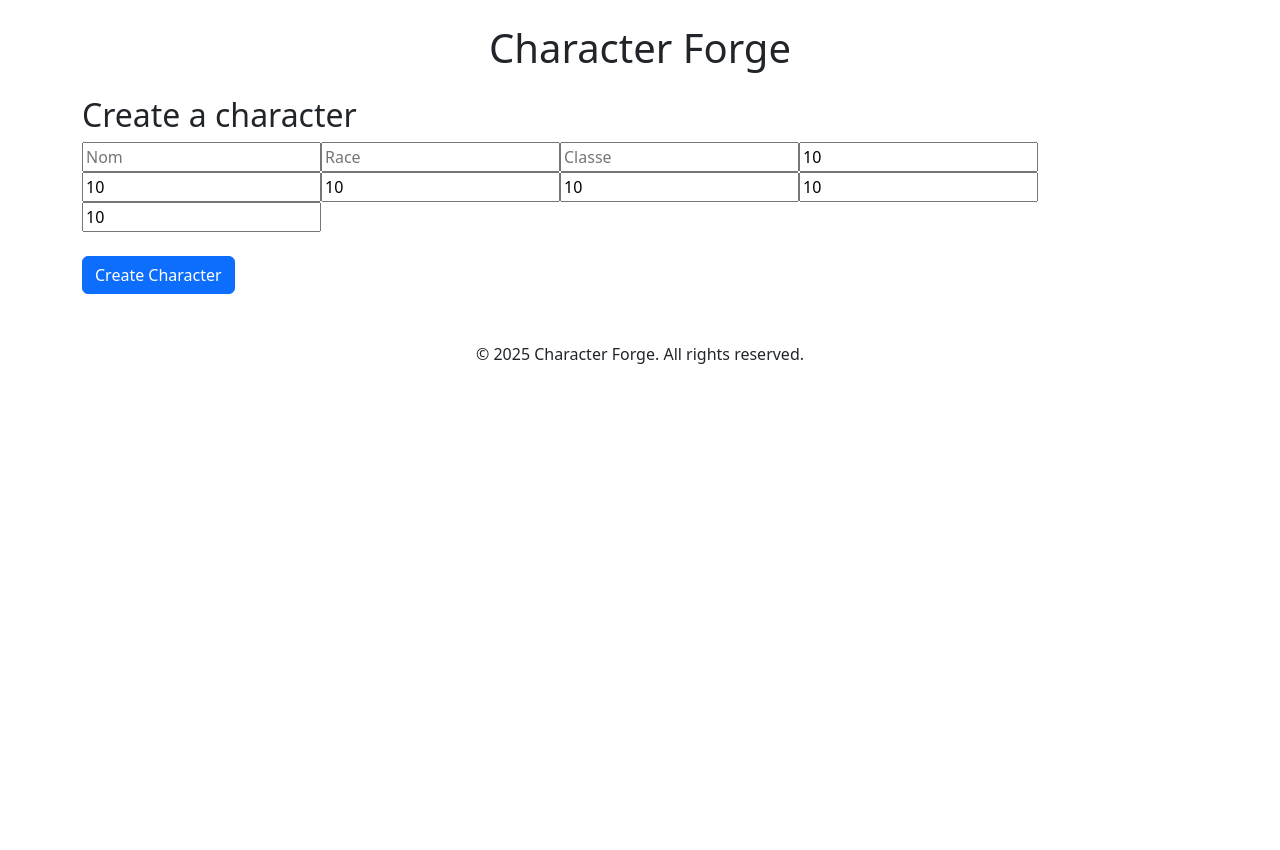
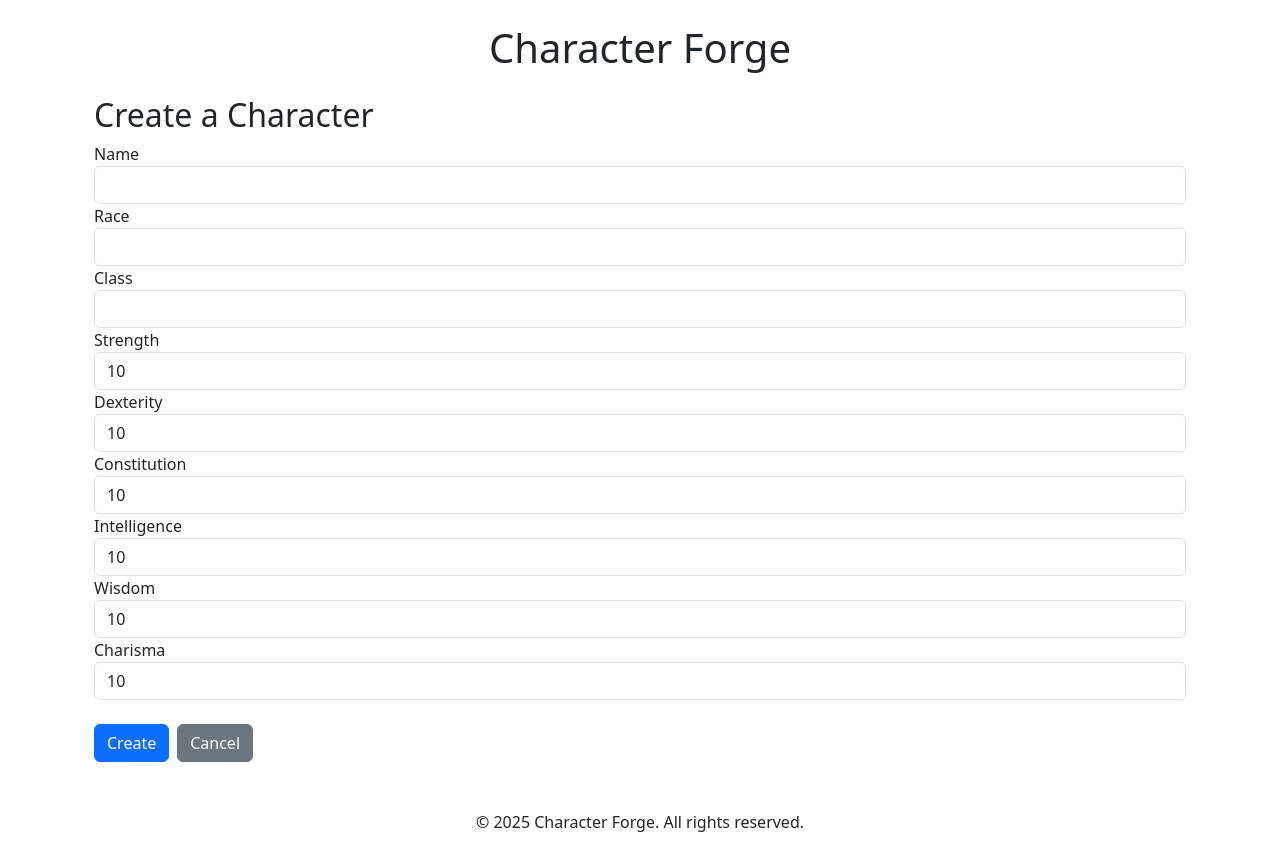
Before and after one commit to lllLOMlll/character-forge, an Angular app in the folder CharacterForgeUI/: page /create-character in a window 1280 px wide. Before the commit the page ends 800 px from the top, so only its background shows below. Built offline with nearby package versions, Linux system fonts and the light colour scheme.

Commit message:
Enhance UI - Create Character

```diff
--- a/CharacterForgeUI/src/app/pages/character-create/character-create.html
+++ b/CharacterForgeUI/src/app/pages/character-create/character-create.html
@@ -1,72 +1,106 @@
-<h2>Create a character</h2>
+<div class="container my-4">
+  <h2>Create a Character</h2>
 
   <div *ngIf="createCharacterMessage" class="alert alert-success" role="alert">
     {{ createCharacterMessage }}
   </div>
+
   <form (ngSubmit)="onCreateCharacter()" #characterForm="ngForm">
+    <div class="form-group">
+      <label for="name">Name</label>
       <input
-      type="text"
+        [(ngModel)]="newCharacter.name"
         name="name"
-      [(ngModel)]="newCharacter.name"
-      placeholder="Nom"
+        class="form-control"
+        id="name"
         required
       />
+
+      <label for="race">Race</label>
       <input
-      type="text"
+        [(ngModel)]="newCharacter.race"
         name="race"
-      [(ngModel)]="newCharacter.race"
-      placeholder="Race"
+        class="form-control"
+        id="race"
         required
       />
+
+      <label for="class">Class</label>
       <input
-      type="text"
+        [(ngModel)]="newCharacter.class"
         name="class"
-      [(ngModel)]="newCharacter.class"
-      placeholder="Classe"
+        class="form-control"
+        id="class"
         required
       />
+
+      <label for="strength">Strength</label>
       <input
         type="number"
+        [(ngModel)]="newCharacter.strength"
         name="strength"
-      [(ngModel)]="newCharacter.strength"
-      placeholder="Strength"
+        class="form-control"
+        id="strength"
         required
       />
+
+      <label for="dexterity">Dexterity</label>
       <input
         type="number"
+        [(ngModel)]="newCharacter.dexterity"
         name="dexterity"
-      [(ngModel)]="newCharacter.dexterity"
-      placeholder="Dexterity"
+        class="form-control"
+        id="dexterity"
         required
       />
+
+      <label for="constitution">Constitution</label>
       <input
         type="number"
+        [(ngModel)]="newCharacter.constitution"
         name="constitution"
-      [(ngModel)]="newCharacter.constitution"
-      placeholder="Constitution"
+        class="form-control"
+        id="constitution"
         required
       />
+
+      <label for="intelligence">Intelligence</label>
       <input
         type="number"
+        [(ngModel)]="newCharacter.intelligence"
         name="intelligence"
-      [(ngModel)]="newCharacter.intelligence"
-      placeholder="Intelligence"
+        class="form-control"
+        id="intelligence"
         required
       />
+
+      <label for="wisdom">Wisdom</label>
       <input
         type="number"
+        [(ngModel)]="newCharacter.wisdom"
         name="wisdom"
-      [(ngModel)]="newCharacter.wisdom"
-      placeholder="Wisdom"
+        class="form-control"
+        id="wisdom"
         required
       />
+
+      <label for="charisma">Charisma</label>
       <input
         type="number"
+        [(ngModel)]="newCharacter.charisma"
         name="charisma"
-      [(ngModel)]="newCharacter.charisma"
-      placeholder="Charisma"
+        class="form-control"
+        id="charisma"
         required
       />
-    <br /><br />
-    <button class="btn btn-primary" type="submit">Create Character</button>
+
+      <br />
+      <div class="d-flex gap-2">
+        <button type="submit" class="btn btn-primary">Create</button>
+        <button (click)="onCancel()" type="button" class="btn btn-secondary">
+          Cancel
+        </button>
+      </div>
+    </div>
   </form>
+</div>
--- a/CharacterForgeUI/src/app/pages/character-create/character-create.ts
+++ b/CharacterForgeUI/src/app/pages/character-create/character-create.ts
@@ -46,4 +46,9 @@ export class CharacterCreate {
       },
     });
   }
+
+  onCancel(): void {
+    this.router.navigate(['/characters']);
+  }
+
 }
--- a/CharacterForgeUI/src/app/pages/character-list/character-list.html
+++ b/CharacterForgeUI/src/app/pages/character-list/character-list.html
@@ -47,7 +47,7 @@
         <a [routerLink]="['/edit-character', c.id]" class="btn btn-sm btn-primary">
           Edit
         </a>
-        <button (click)="deleteCharacter(c)" class="btn btn-sm btn-danger">
+        <button (click)="onDeleteCharacter(c)" class="btn btn-sm btn-danger">
           Delete
         </button>
       </div>
--- a/CharacterForgeUI/src/app/pages/character-list/character-list.ts
+++ b/CharacterForgeUI/src/app/pages/character-list/character-list.ts
@@ -158,7 +158,7 @@ export class CharacterListComponent implements OnInit {
       });
   }
 
-  deleteCharacter(c: Character): void {
+  onDeleteCharacter(c: Character): void {
     if (!confirm(`Are you sure you want to delete ${c.name}?`)) {
       return;
     }
@@ -167,6 +167,7 @@ export class CharacterListComponent implements OnInit {
       next: () => {
         this.successMessage = `🗑️ Character ${c.name} deleted successfully!`;
         this.loadAllCharacters();
+        this.scrollToTop();
         setTimeout(() => {
           this.successMessage = '';
         }, 5000);
@@ -174,10 +175,18 @@ export class CharacterListComponent implements OnInit {
       error: (error) => {
         console.error('Error while deleting the character:', error);
         this.errorMessage = `❌ Error deleting character ${c.name}. Please try again later.`;
+        this.loadAllCharacters();
+        this.scrollToTop();
         setTimeout(() => {
           this.errorMessage = '';
         }, 5000);
       },
     });
   }
+
+  scrollToTop(): void {
+    window.scrollTo({ top: 0, behavior: 'smooth' });
+  }
+
+
 }
```
Lines whose indentation alone changed are shown as unchanged.
